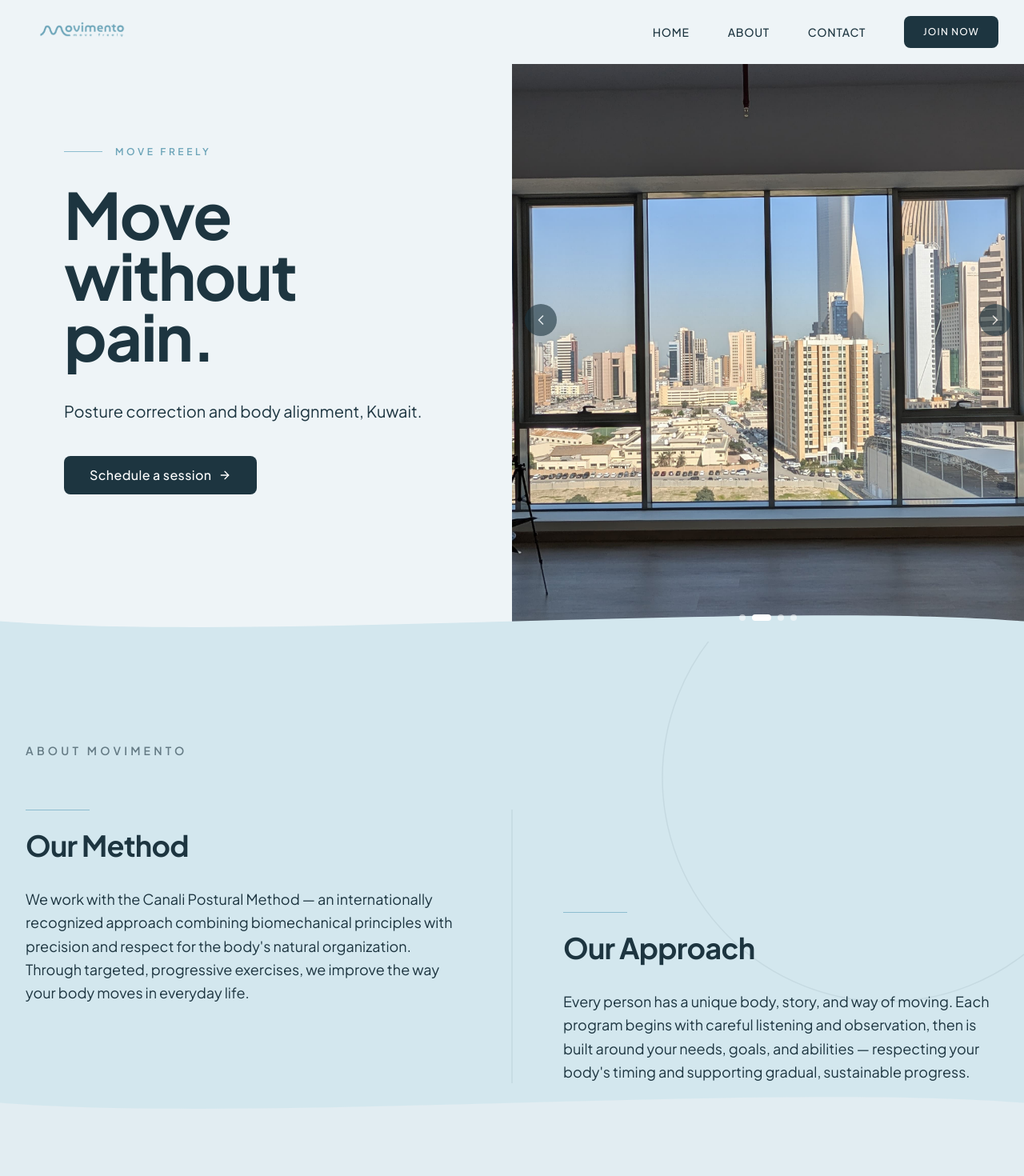
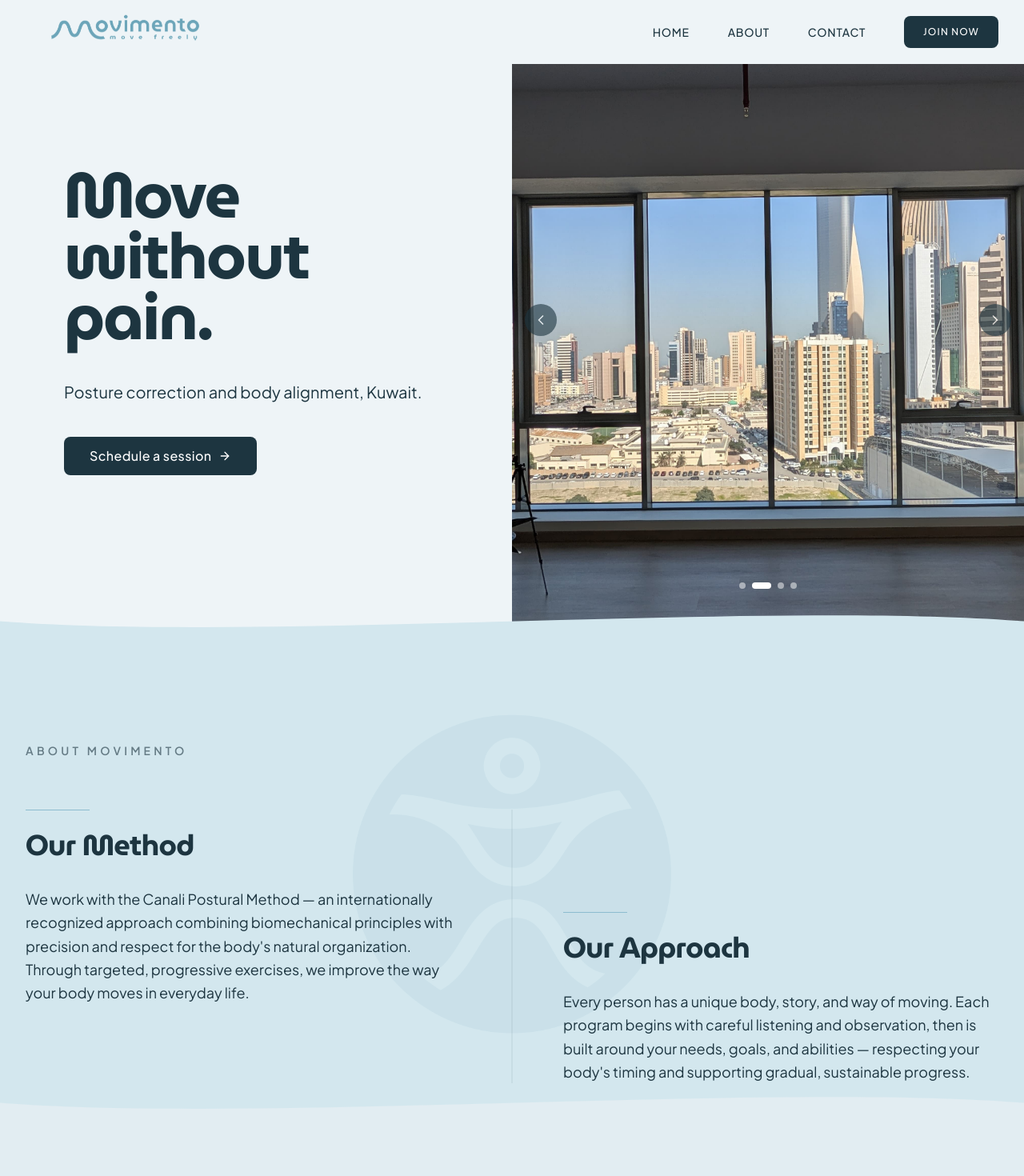
Before and after one commit to samcarmen/movimento, a Next.js app: page / in a window 1280 px wide. Shown: the top 1470 px of the page at 80% size. Built offline with nearby package versions, Linux system fonts and the light colour scheme.

Commit message:
feat: update font family

```diff
--- a/src/app/globals.css
+++ b/src/app/globals.css
@@ -141,7 +141,7 @@
   }
 
   h1, h2, h3, h4, h5, h6 {
-    font-family: var(--font-sans), sans-serif;
+    font-family: var(--font-display), sans-serif;
     font-weight: 700;
     letter-spacing: -0.02em;
   }
--- a/src/app/layout.tsx
+++ b/src/app/layout.tsx
@@ -1,15 +1,19 @@
 import type { Metadata } from "next";
-import { Plus_Jakarta_Sans } from "next/font/google";
+import localFont from "next/font/local";
 import "./globals.css";
 import Header from "@/components/layout/Header";
 import Footer from "@/components/layout/Footer";
 import { Analytics } from "@vercel/analytics/react";
 import StructuredData from "@/components/StructuredData";
 
-const plusJakarta = Plus_Jakarta_Sans({
-  subsets: ["latin"],
-  weight: ["400", "500", "600", "700"],
+const plusJakarta = localFont({
+  src: "../../public/fonts/PlusJakartaSans-VariableFont_wght.ttf",
   variable: "--font-sans",
+});
+
+const museoModerno = localFont({
+  src: "../../public/fonts/MuseoModerno-VariableFont_wght.ttf",
+  variable: "--font-display",
 });
 
 export const metadata: Metadata = {
@@ -76,7 +80,7 @@ export default function RootLayout({
   children: React.ReactNode;
 }>) {
   return (
-    <html lang="en" className={plusJakarta.variable}>
+    <html lang="en" className={`${plusJakarta.variable} ${museoModerno.variable}`}>
       <head>
         <link rel="canonical" href="https://movimento.fitness" />
         <link rel="manifest" href="/manifest.json" />
--- a/src/components/layout/Footer.tsx
+++ b/src/components/layout/Footer.tsx
@@ -1,5 +1,4 @@
 import { bodyText, NAVIGATION_LINKS } from "@/lib/styles";
-import WaveDivider from "@/components/shared/WaveDivider";
 
 const INSTAGRAM_URL = "https://www.instagram.com/movimento.kw?igsh=MXgzNnMyeHFvNzc5OQ==";
 
@@ -28,7 +27,6 @@ function FooterLink({ name, href }: { name: string; href: string }) {
 export default function Footer() {
   return (
     <footer style={{ backgroundColor: "var(--brand-light)" }}>
-      <WaveDivider topColor="var(--brand-dark)" bottomColor="var(--brand-light)" />
       <div className="max-w-7xl mx-auto container-padding py-5 sm:py-6">
         <div className="flex flex-col items-center gap-4 text-center sm:grid sm:grid-cols-3 sm:items-center sm:text-left">
           <p className="text-xs sm:text-sm" style={bodyText}>
--- a/src/components/layout/Header.tsx
+++ b/src/components/layout/Header.tsx
@@ -113,9 +113,9 @@ export default function Header() {
             <Image
               src="/images/logo_transparent.png"
               alt="Movimento"
-              width={160}
-              height={48}
-              className="h-25 w-auto outline-none border-none"
+              width={400}
+              height={120}
+              className="h-16 md:h-44 w-auto outline-none border-none"
               priority
             />
           </Link>
--- a/src/components/sections/AboutSection.tsx
+++ b/src/components/sections/AboutSection.tsx
@@ -62,17 +62,19 @@ export default function AboutSection({ noPaddingBottom = false }: { noPaddingBot
       className={`${noPaddingBottom ? "pt-16 md:pt-24 lg:pt-32 pb-0" : "section-padding"} relative`}
       style={{ backgroundColor: "var(--brand-tint)" }}
     >
-      {/* Decorative arc — echoes logo circle emblem */}
-      <div className="absolute inset-0 overflow-hidden pointer-events-none" aria-hidden>
-        <svg
-          className="absolute -top-32 -right-32 w-[600px] h-[600px] opacity-[0.07]"
-          viewBox="0 0 600 600"
-          fill="none"
-          xmlns="http://www.w3.org/2000/svg"
-        >
-          <circle cx="300" cy="300" r="280" stroke="var(--brand-dark)" strokeWidth="1.5" />
-        </svg>
-      </div>
+      {/* Ghost watermark */}
+      <div
+        className="absolute inset-0 pointer-events-none select-none"
+        style={{
+          backgroundImage: "url('/images/LOGO_WEB-03.jpg')",
+          backgroundRepeat: "no-repeat",
+          backgroundPosition: "center center",
+          backgroundSize: "90% auto",
+          opacity: 0.08,
+          mixBlendMode: "multiply",
+        }}
+        aria-hidden="true"
+      />
 
       <div className="max-w-7xl mx-auto container-padding">
         {/* Section label */}
--- a/src/components/sections/ContactSection.tsx
+++ b/src/components/sections/ContactSection.tsx
@@ -122,7 +122,7 @@ export default function ContactSection() {
   return (
     <section
       id="contact"
-      className="section-padding relative"
+      className="section-padding relative pb-20"
       style={{ backgroundColor: "var(--brand-dark)" }}
     >
       <div className="max-w-7xl mx-auto container-padding">
@@ -227,6 +227,23 @@ export default function ContactSection() {
           </AnimatedSection>
         </div>
       </div>
+
+      {/* Wave transition to footer */}
+      <div
+        className="absolute bottom-0 left-0 right-0 pointer-events-none"
+        style={{ lineHeight: 0, marginBottom: "-2px" }}
+      >
+        <svg
+          viewBox="0 0 1440 60"
+          xmlns="http://www.w3.org/2000/svg"
+          preserveAspectRatio="none"
+          aria-hidden="true"
+          focusable="false"
+          style={{ display: "block", width: "100%", height: "clamp(32px, 4vw, 60px)" }}
+        >
+          <path d="M0,30 C360,60 1080,0 1440,30 L1440,60 L0,60 Z" fill="var(--brand-light)" />
+        </svg>
+      </div>
     </section>
   );
 }
--- a/src/components/sections/HeroSection.tsx
+++ b/src/components/sections/HeroSection.tsx
@@ -61,22 +61,6 @@ export default function HeroSection() {
 
         {/* Left panel */}
         <div className="flex flex-col justify-center px-4 sm:px-6 lg:px-16 xl:px-20 pt-24 sm:pt-28 pb-12 sm:pb-16 lg:py-0">
-
-          {/* Eyebrow */}
-          <motion.div
-            initial={{ opacity: 0, y: -10 }}
-            animate={{ opacity: 1, y: 0 }}
-            transition={{ duration: 0.6, delay: 0.2 }}
-            className="flex items-center gap-4 mb-8"
-          >
-            <div className="h-px w-12" style={{ backgroundColor: "var(--brand-accent)" }} />
-            <span
-              className="text-xs tracking-[0.3em] uppercase font-semibold"
-              style={{ fontFamily: "var(--font-sans)", color: "var(--brand-primary)" }}
-            >
-              Move Freely
-            </span>
-          </motion.div>
 
           {/* Main heading */}
           <motion.h1
@@ -165,7 +149,7 @@ export default function HeroSection() {
           </button>
 
           {/* Dot indicators */}
-          <div className="absolute bottom-6 left-1/2 -translate-x-1/2 z-30 flex items-center gap-2">
+          <div className="absolute bottom-16 left-1/2 -translate-x-1/2 z-30 flex items-center gap-2">
             {SLIDES.map((_, i) => (
               <button
                 key={i}
--- a/src/components/sections/ValuesSection.tsx
+++ b/src/components/sections/ValuesSection.tsx
@@ -96,7 +96,7 @@ export default function ValuesSection() {
     >
       <div className="max-w-7xl mx-auto container-padding">
         <AnimatedSection>
-          <div className="mb-16">
+          <div className="mb-8">
             <SectionHeading className="text-3xl sm:text-4xl md:text-5xl lg:text-6xl font-bold text-center">
               What Sets Us Apart
             </SectionHeading>
--- a/src/lib/styles.ts
+++ b/src/lib/styles.ts
@@ -15,16 +15,23 @@ export const bodyText: CSSProperties = {
   fontWeight: 400,
 };
 
-/** Heading: Plus Jakarta Sans, bold, slate */
+/** Heading: Museo Moderno Bold */
 export const headingText: CSSProperties = {
-  fontFamily: "var(--font-sans)",
+  fontFamily: "var(--font-display)",
   color: "var(--brand-dark)",
   fontWeight: 700,
 };
 
-/** Subtle display text: same sans, lighter weight/color */
+/** Subtitle: Museo Moderno Light */
+export const subtitleText: CSSProperties = {
+  fontFamily: "var(--font-display)",
+  color: "var(--brand-dark)",
+  fontWeight: 300,
+};
+
+/** Subtle display text: Museo Moderno Light (alias for subtitleText) */
 export const serifText: CSSProperties = {
-  fontFamily: "var(--font-sans)",
+  fontFamily: "var(--font-display)",
   color: "var(--brand-dark)",
   fontWeight: 300,
 };
@@ -34,6 +41,13 @@ export const labelText: CSSProperties = {
   fontFamily: "var(--font-sans)",
   color: "var(--brand-dark)",
   fontWeight: 500,
+};
+
+/** Emphasis: Plus Jakarta Sans Bold — for highlighted body concepts */
+export const emphasisText: CSSProperties = {
+  fontFamily: "var(--font-sans)",
+  color: "var(--brand-dark)",
+  fontWeight: 700,
 };
 
 /** Primary CTA button: terracotta background, white text */
```
Also changed, not shown: public/fonts/MuseoModerno-VariableFont_wght.ttf (added), public/fonts/PlusJakartaSans-VariableFont_wght.ttf (added).
